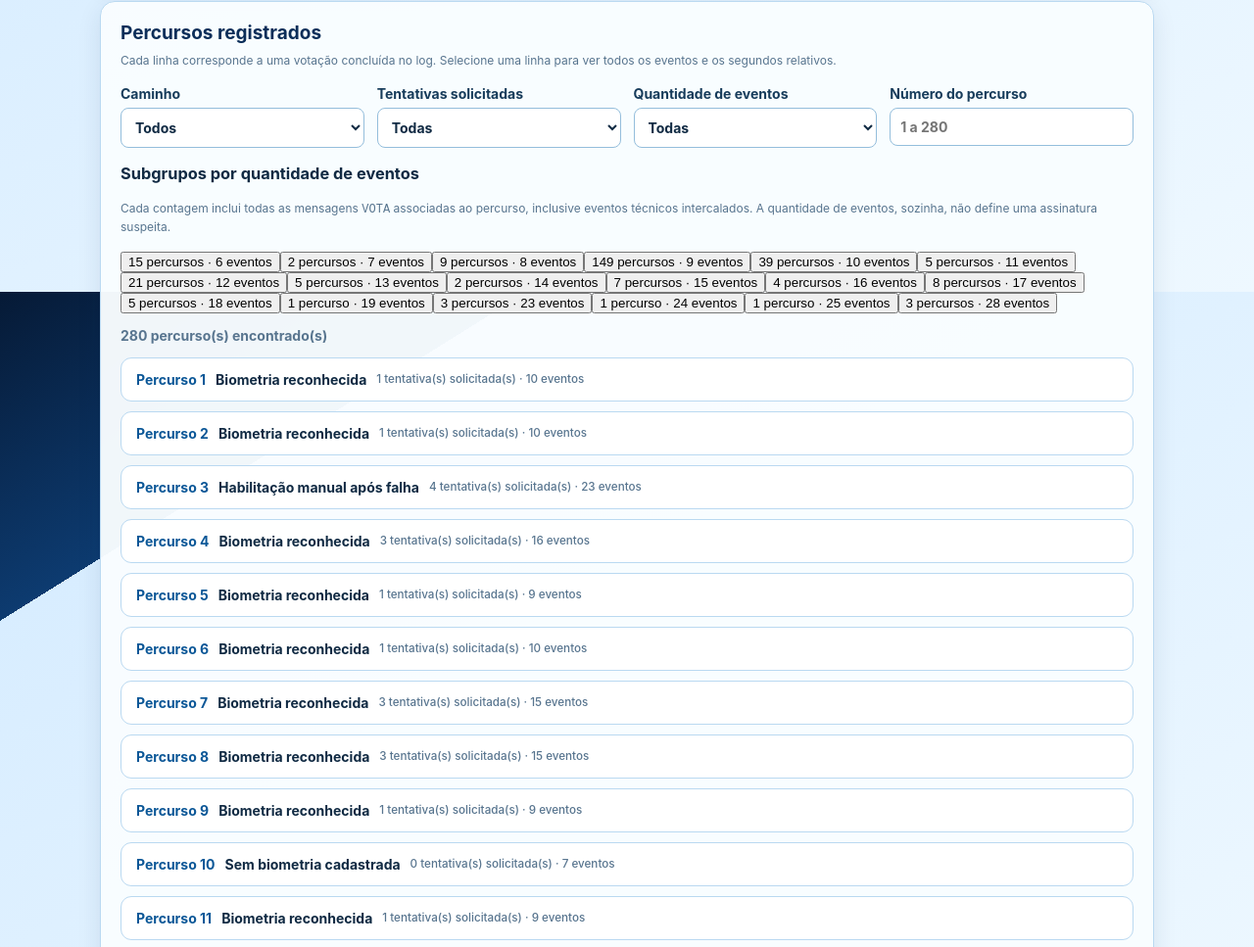
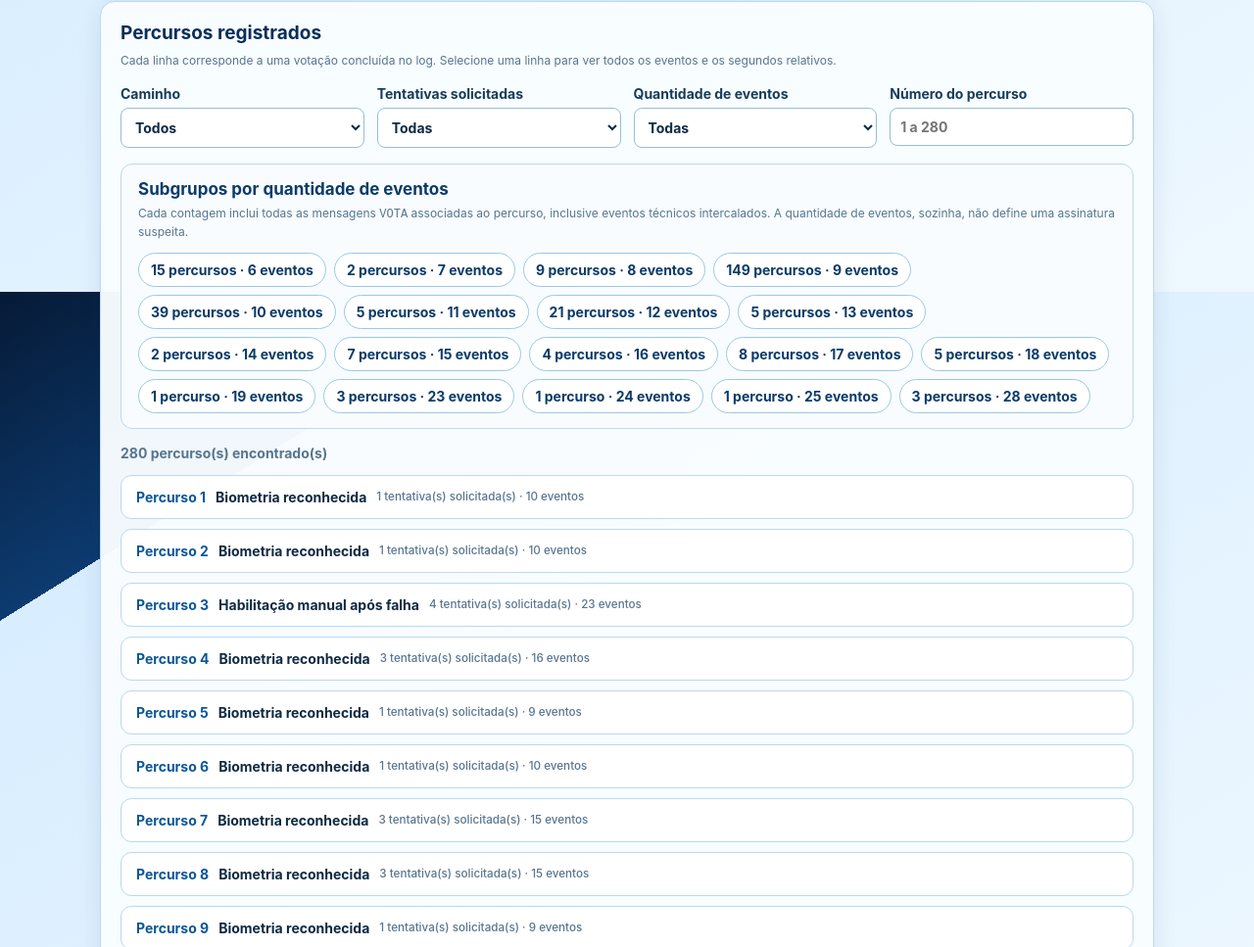
Before and after one commit to JuniorNarciso26/conferencia-eleicao-26Br-, a plain HTML site: page site/mapa.html in a window 1280 px wide. Shown: the part 1302-2269 px from the top of the page at 98% size. Drawn offline with Linux system fonts and the light colour scheme.

Commit message:
Subagrupa percursos por quantidade de eventos VOTA

```diff
--- a/site/mapa.css
+++ b/site/mapa.css
@@ -2,3 +2,5 @@
 .fluxos-title{font-size:18px;margin:23px 0 5px}.fluxos{display:grid;grid-template-columns:repeat(2,minmax(0,1fr));gap:14px;margin-top:14px}.fluxo-ramo{background:#f8fcff;border:1px solid #bad9f1;border-radius:13px;padding:16px}.fluxo-ramo h4{margin:0 0 6px;font-size:16px;color:#0b3b69}.fluxo-ramo p{margin:0 0 13px;color:#58758f;line-height:1.5}.fluxo-filhos{display:grid;grid-template-columns:repeat(2,minmax(0,1fr));gap:9px}.fluxo-botao{width:100%;text-align:left;background:#fff;border:1px solid #a7cce8;border-radius:9px;padding:11px;cursor:pointer;color:#102a43;font:inherit}.fluxo-botao:hover,.fluxo-botao:focus-visible{background:#eaf5ff;border-color:#1261a8}.fluxo-botao b{display:block;color:#0b3b69;font-size:22px}.fluxo-botao span{display:block;line-height:1.4;margin-top:3px}.fluxo-botao small{display:block;color:#58758f;line-height:1.4;margin-top:4px}.fluxo-botao.total{background:#eaf5ff;border-color:#84bde5;margin-bottom:10px}.fluxo-ramo .fluxo-filhos{margin-top:10px}@media(max-width:760px){.fluxos{grid-template-columns:1fr}}@media(max-width:470px){.fluxo-filhos{grid-template-columns:1fr}}
 
 .mapa-resumo{margin-top:19px;padding:16px 18px;background:#edf7ff;border:1px solid #9bcae9;border-left:5px solid #1261a8;border-radius:10px}.mapa-resumo h3{font-size:17px;margin:0 0 8px;color:#0b3b69}.mapa-resumo p{margin:7px 0;line-height:1.6}.mapa-resumo p:last-child{color:#365b78}
+
+.mapa-event-groups{background:#f8fcff;border:1px solid #bad9f1;border-radius:12px;padding:15px 17px;margin:10px 0 16px}.mapa-event-groups h3{font-size:17px;margin:0 0 6px;color:#0b3b69}.mapa-event-groups .desc{margin:0 0 12px}.mapa-event-buttons{display:flex;flex-wrap:wrap;gap:8px}.mapa-event-button{background:white;border:1px solid #9bc8e6;border-radius:999px;padding:8px 12px;color:#0b3b69;font:inherit;font-weight:700;cursor:pointer}.mapa-event-button:hover,.mapa-event-button:focus-visible,.mapa-event-button[aria-pressed=true]{background:#1261a8;color:#fff;border-color:#1261a8}
```
